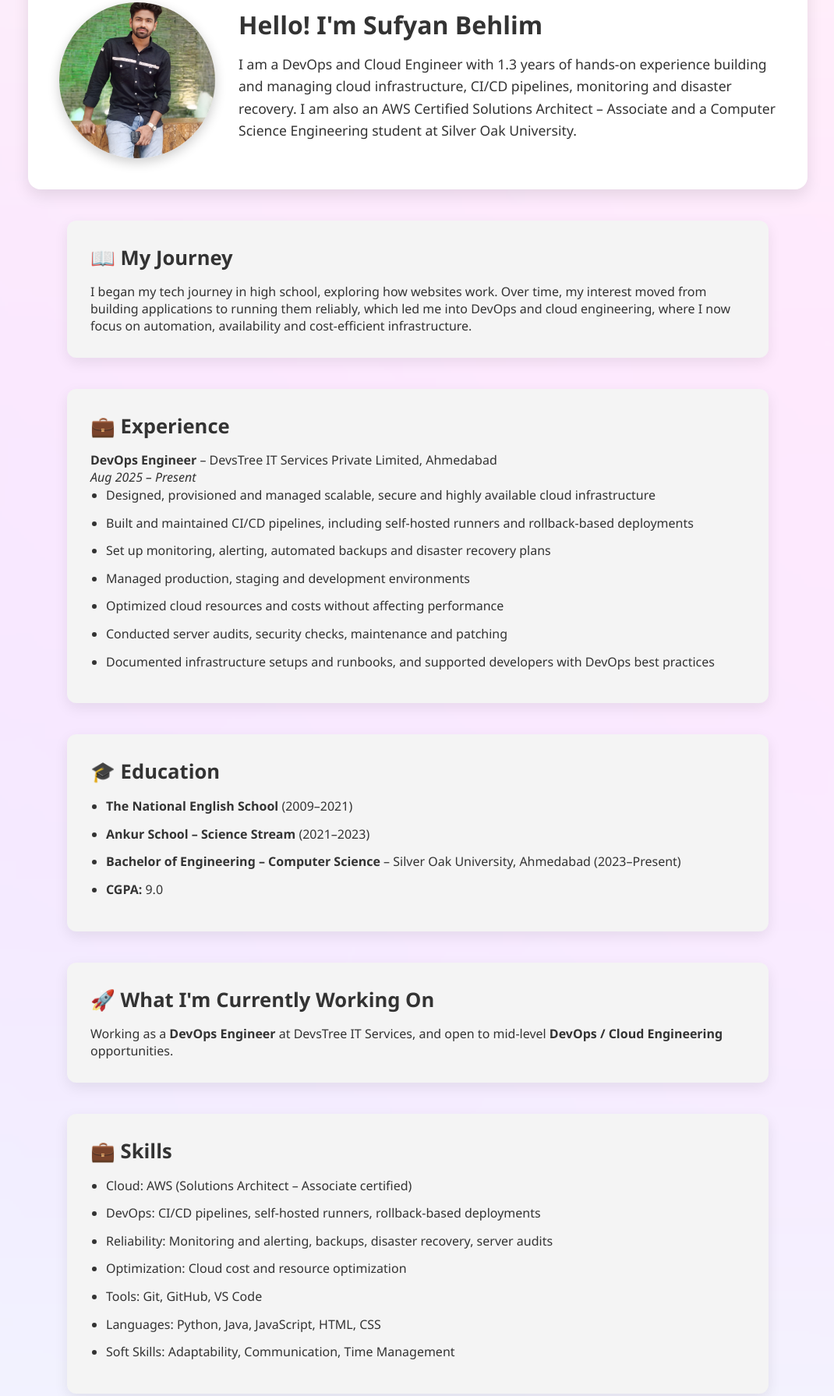
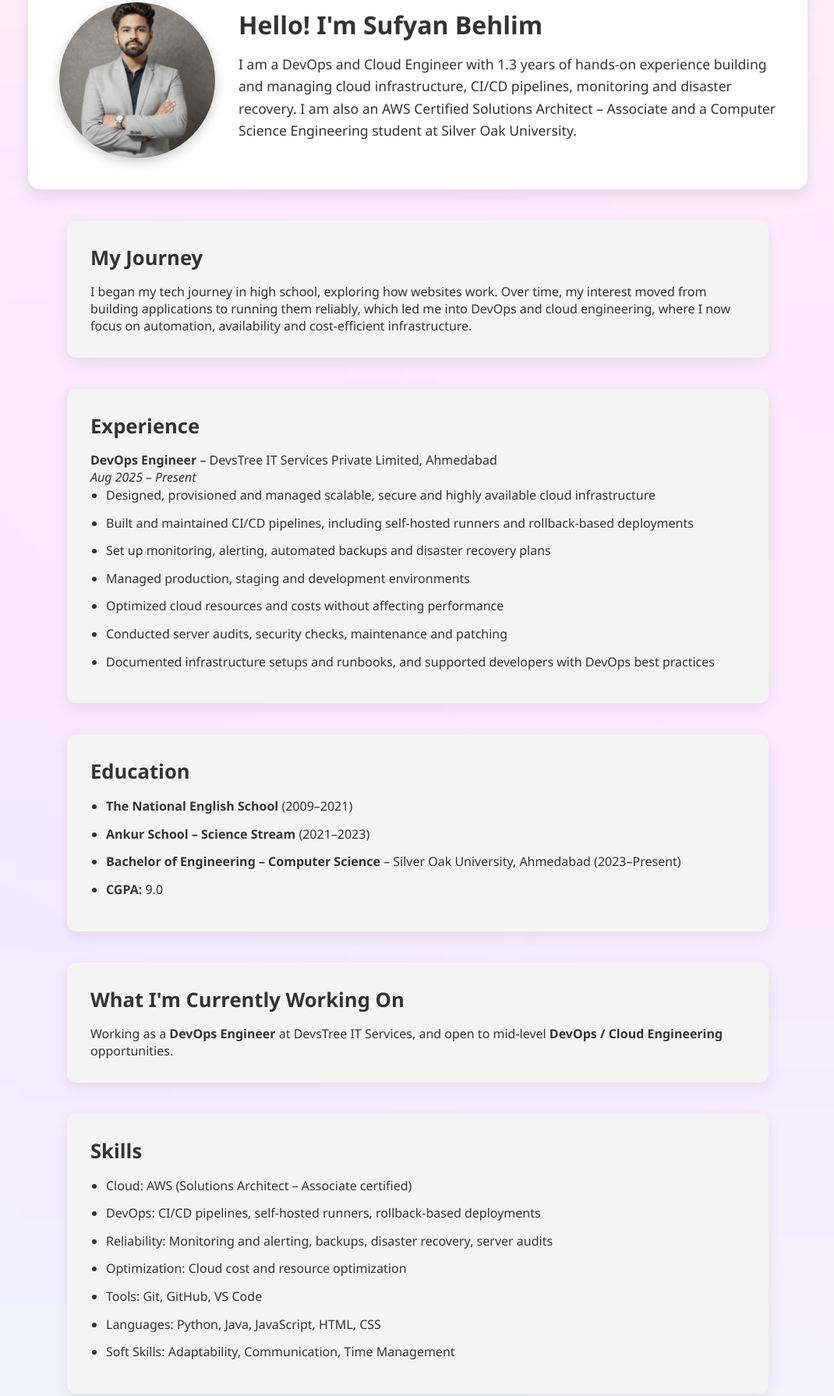
Before and after one commit to sufyan3018/portfolio, a plain HTML site: page index.html in a window 1280 px wide. Shown: the part 312-2103 px from the top of the page at 78% size, without its empty margins (104-1174 px from the left). Drawn offline with Linux system fonts and the light colour scheme.

```diff
--- a/index.html
+++ b/index.html
@@ -283,7 +283,7 @@
 
   <div class="header"><span class="typed-text"></span></div>
   <div class="about-section">
-    <img src="your-photo.jpg" alt="Sufyan's Profile Photo" />
+    <img src="my2.png" alt="Sufyan's Profile Photo" />
     <div class="about-text">
       <h2>Hello! I'm Sufyan Behlim</h2>
       <p>I am a DevOps and Cloud Engineer with 1.3 years of hands-on experience building and managing cloud infrastructure, CI/CD pipelines, monitoring and disaster recovery. I am also an AWS Certified Solutions Architect – Associate and a Computer Science Engineering student at Silver Oak University.</p>
@@ -291,12 +291,12 @@
   </div>
 
   <div class="section">
-    <h3 class="emoji">📖 My Journey</h3>
+    <h3 class="emoji">My Journey</h3>
     <p>I began my tech journey in high school, exploring how websites work. Over time, my interest moved from building applications to running them reliably, which led me into DevOps and cloud engineering, where I now focus on automation, availability and cost-efficient infrastructure.</p>
   </div>
 
   <div class="section">
-    <h3 class="emoji">💼 Experience</h3>
+    <h3 class="emoji">Experience</h3>
     <p><strong>DevOps Engineer</strong> – DevsTree IT Services Private Limited, Ahmedabad<br><em>Aug 2025 – Present</em></p>
     <ul>
       <li>Designed, provisioned and managed scalable, secure and highly available cloud infrastructure</li>
@@ -310,7 +310,7 @@
   </div>
 
   <div class="section">
-    <h3 class="emoji">🎓 Education</h3>
+    <h3 class="emoji">Education</h3>
   <ul>
     <li><strong>The National English School</strong> (2009–2021)</li>
     <li><strong>Ankur School – Science Stream</strong> (2021–2023)</li>
@@ -321,12 +321,12 @@
 
 
   <div class="section">
-    <h3 class="emoji">🚀 What I'm Currently Working On</h3>
+    <h3 class="emoji"> What I'm Currently Working On</h3>
     <p>Working as a <strong>DevOps Engineer</strong> at DevsTree IT Services, and open to mid-level <strong>DevOps / Cloud Engineering</strong> opportunities.</p>
   </div>
 
   <div class="section">
-    <h3 class="emoji">💼 Skills</h3>
+    <h3 class="emoji">Skills</h3>
     <ul>
       <li>Cloud: AWS (Solutions Architect – Associate certified)</li>
       <li>DevOps: CI/CD pipelines, self-hosted runners, rollback-based deployments</li>
@@ -339,7 +339,7 @@
   </div>
 
   <div class="section">
-    <h3 class="emoji">🏆 Achievements</h3>
+    <h3 class="emoji">Achievements</h3>
     <ul>
       <li>🏆 1st Place – Tech Treasure Hunt Room, Adani Institute</li>
       <li>🏅 Participant – Junoon National Competition</li>
```
